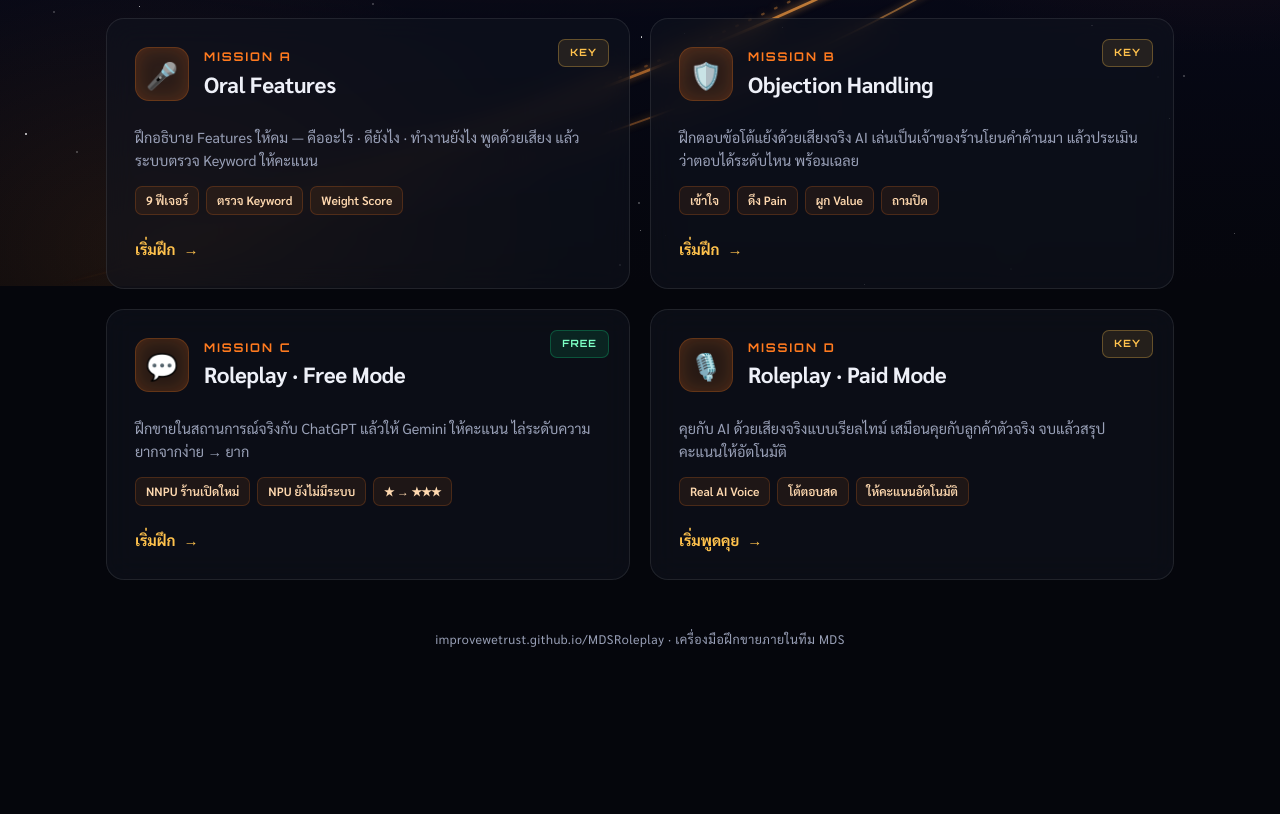
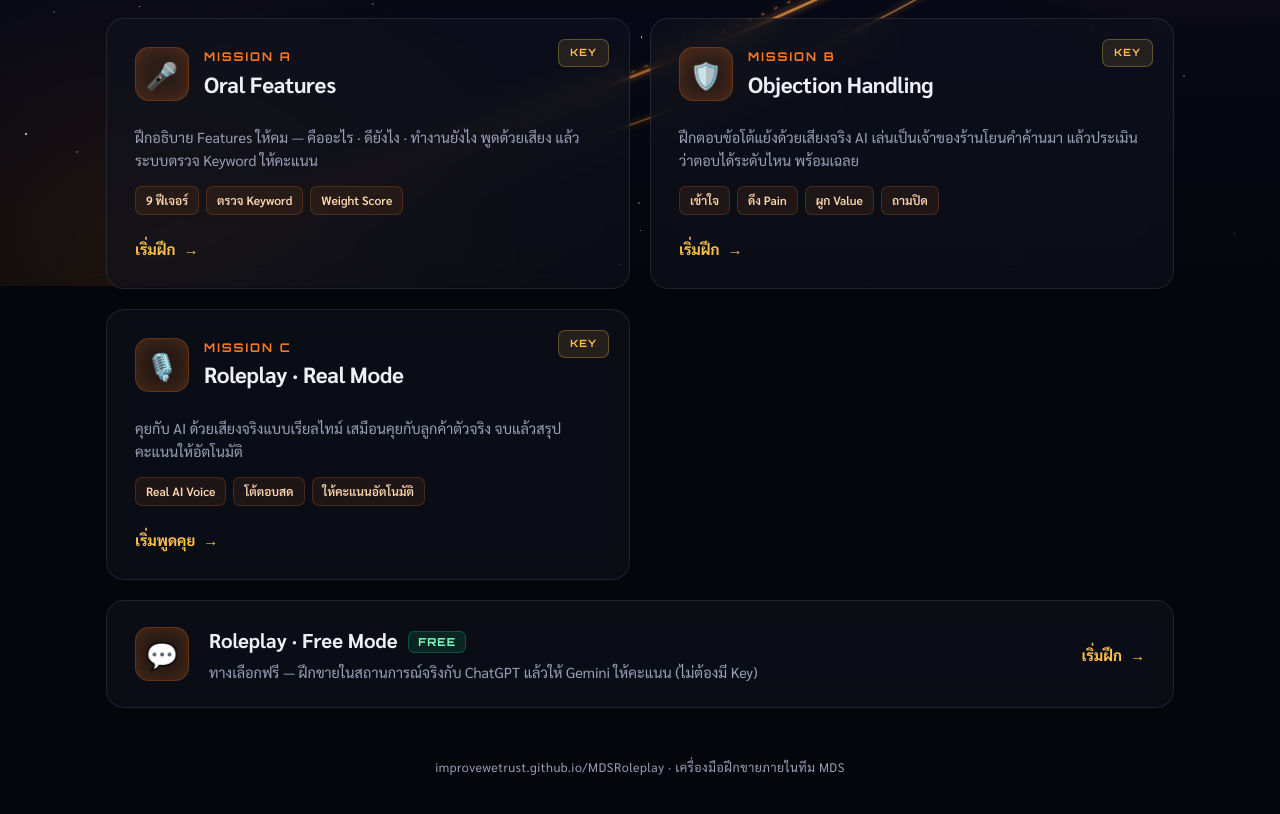
Before and after one commit to improvewetrust/MDSRoleplay, a plain HTML site: page index.html in a window 1280 px wide. Shown: the part 514-1328 px from the top of the page. Before the commit the page ends 1243 px from the top, so only its background shows below. Drawn offline with Linux system fonts and the light colour scheme.

Commit message:
Landing: reorder missions A/B/C (Oral/Objection/Roleplay Real), move Free Mode to bottom banner
- 3-card grid: A Oral, B Objection, C Roleplay Real Mode (was Paid Mode/D)
- Roleplay Free Mode split out as a standalone full-width banner below

Co-Authored-By: Claude Opus 4.8 <noreply@anthropic.com>

```diff
--- a/index.html
+++ b/index.html
@@ -258,22 +258,11 @@
         <div class="go">เริ่มฝึก <span class="arrow">→</span></div>
       </a>
 
-      <a class="card" href="./free.html">
-        <span class="tag tag-free">FREE</span>
-        <div class="card-top">
-          <div class="ic">💬</div>
-          <div><div class="mission">MISSION C</div><h2>Roleplay · Free Mode</h2></div>
-        </div>
-        <p>ฝึกขายในสถานการณ์จริงกับ ChatGPT แล้วให้ Gemini ให้คะแนน ไล่ระดับความยากจากง่าย → ยาก</p>
-        <div class="flow"><span>NNPU ร้านเปิดใหม่</span><span>NPU ยังไม่มีระบบ</span><span>★ → ★★★</span></div>
-        <div class="go">เริ่มฝึก <span class="arrow">→</span></div>
-      </a>
-
       <a class="card" href="./live.html">
         <span class="tag tag-key">KEY</span>
         <div class="card-top">
           <div class="ic">🎙️</div>
-          <div><div class="mission">MISSION D</div><h2>Roleplay · Paid Mode</h2></div>
+          <div><div class="mission">MISSION C</div><h2>Roleplay · Real Mode</h2></div>
         </div>
         <p>คุยกับ AI ด้วยเสียงจริงแบบเรียลไทม์ เสมือนคุยกับลูกค้าตัวจริง จบแล้วสรุปคะแนนให้อัตโนมัติ</p>
         <div class="flow"><span>Real AI Voice</span><span>โต้ตอบสด</span><span>ให้คะแนนอัตโนมัติ</span></div>
@@ -281,6 +270,15 @@
       </a>
 
     </div>
+
+    <a class="tool-banner" href="./free.html">
+      <div class="ic">💬</div>
+      <div class="tb-text">
+        <h2>Roleplay · Free Mode <span style="font-family:'Orbitron',sans-serif;font-size:11px;color:#7dffc4;background:rgba(16,200,120,.12);border:1px solid rgba(16,200,120,.3);padding:3px 9px;border-radius:6px;margin-left:6px;vertical-align:middle;letter-spacing:1px">FREE</span></h2>
+        <p>ทางเลือกฟรี — ฝึกขายในสถานการณ์จริงกับ ChatGPT แล้วให้ Gemini ให้คะแนน (ไม่ต้องมี Key)</p>
+      </div>
+      <span class="go">เริ่มฝึก <span class="arrow">→</span></span>
+    </a>
 
     <footer>improvewetrust.github.io/MDSRoleplay · เครื่องมือฝึกขายภายในทีม MDS</footer>
 
```
